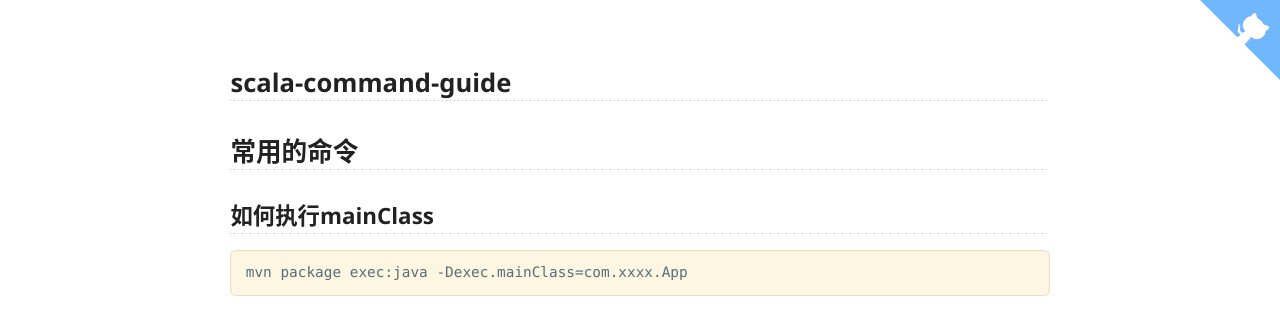
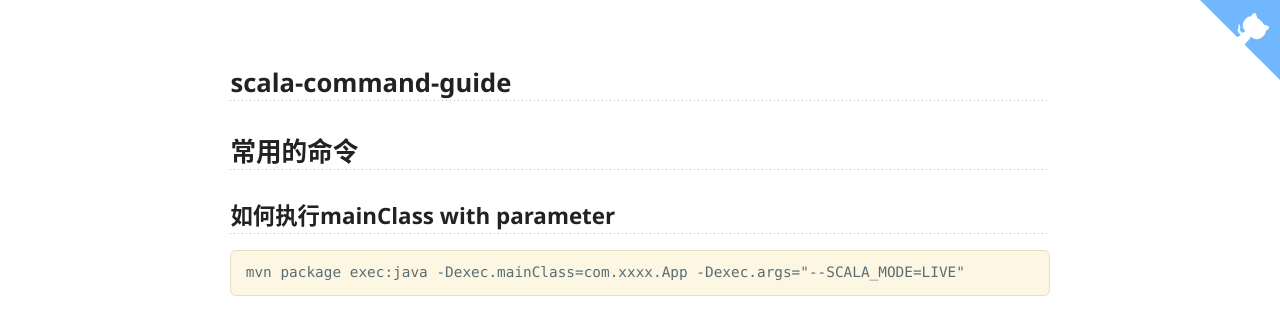
Before and after one commit to zwidny/zwidny.github.io, a Jekyll site: the page built from _posts/2019-03-14-scala-command-guide.md, in a window 1280 px wide. Shown: the top 335 px of the page. Built offline with Jekyll 4.4.1, drawn with Linux system fonts in a browser that asks for light colours.

Commit message:
Update 2019-03-14-scala-command-guide.md

````diff
--- a/_posts/2019-03-14-scala-command-guide.md
+++ b/_posts/2019-03-14-scala-command-guide.md
@@ -7,7 +7,7 @@ categories: scala guide command
 
 
 # 常用的命令
-## 如何执行mainClass
+## 如何执行mainClass with parameter
 ```
-mvn package exec:java -Dexec.mainClass=com.xxxx.App
+mvn package exec:java -Dexec.mainClass=com.xxxx.App -Dexec.args="--SCALA_MODE=LIVE"
 ```
````
